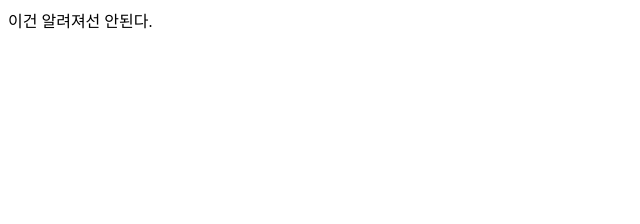
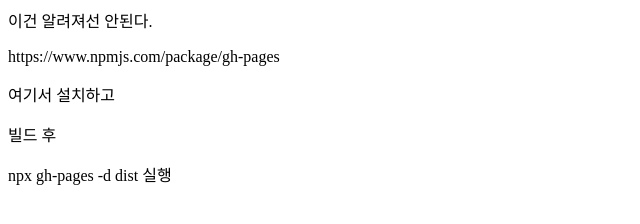
Before and after one commit to pearlKinn/ghpages-test, a plain HTML site: page index.html in a window 1280 px wide. Shown: the whole page, without its empty margins (0-640 px from the left). Drawn offline with Linux system fonts and the light colour scheme.

Commit message:
설명 추가

```diff
--- a/index.html
+++ b/index.html
@@ -7,5 +7,9 @@
 </head>
 <body>
     이건 알려져선 안된다.
+    <p>https://www.npmjs.com/package/gh-pages</p>
+    <p>여기서 설치하고</p>
+    <p>빌드 후</p>
+    <p>npx gh-pages -d dist 실행</p>
 </body>
 </html>
```
